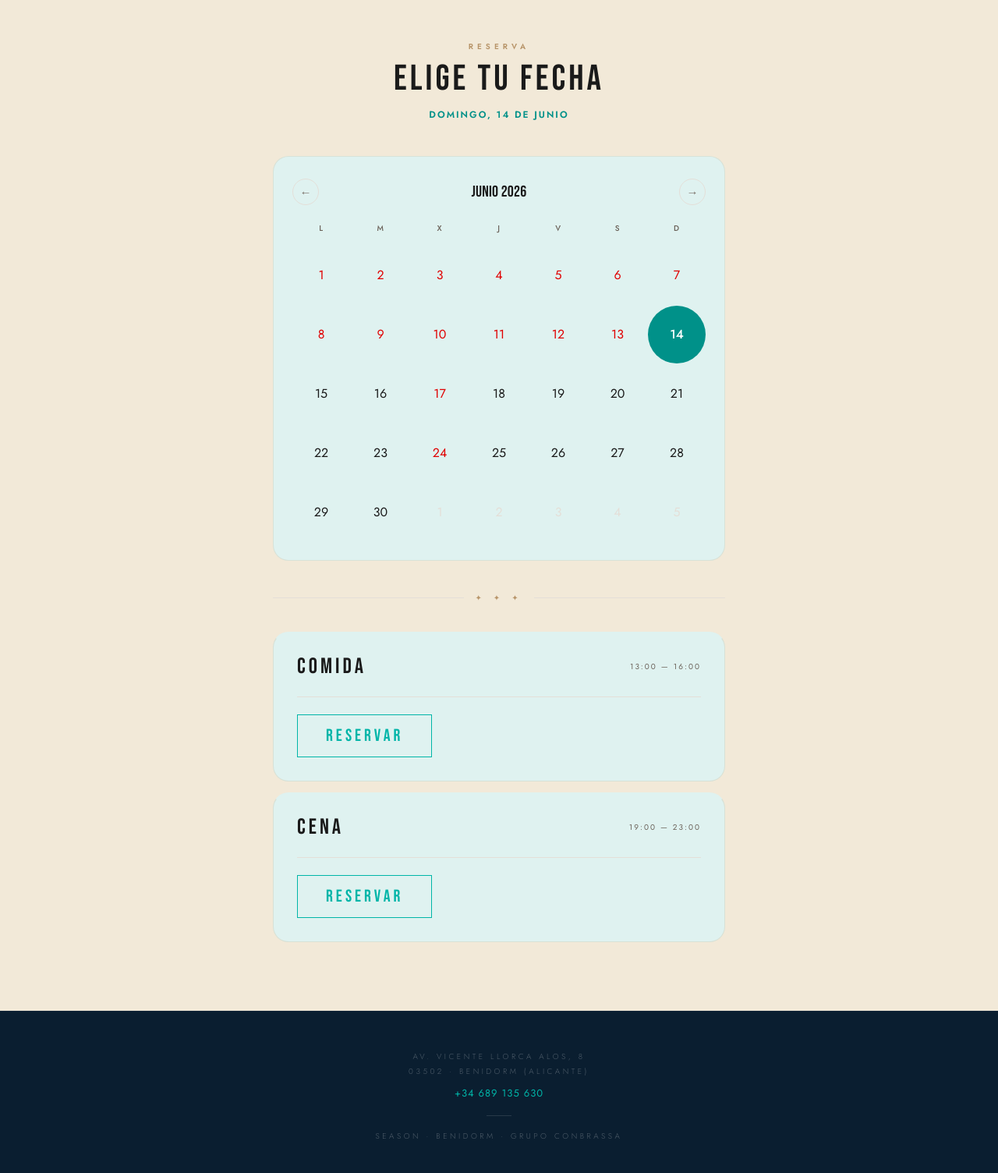
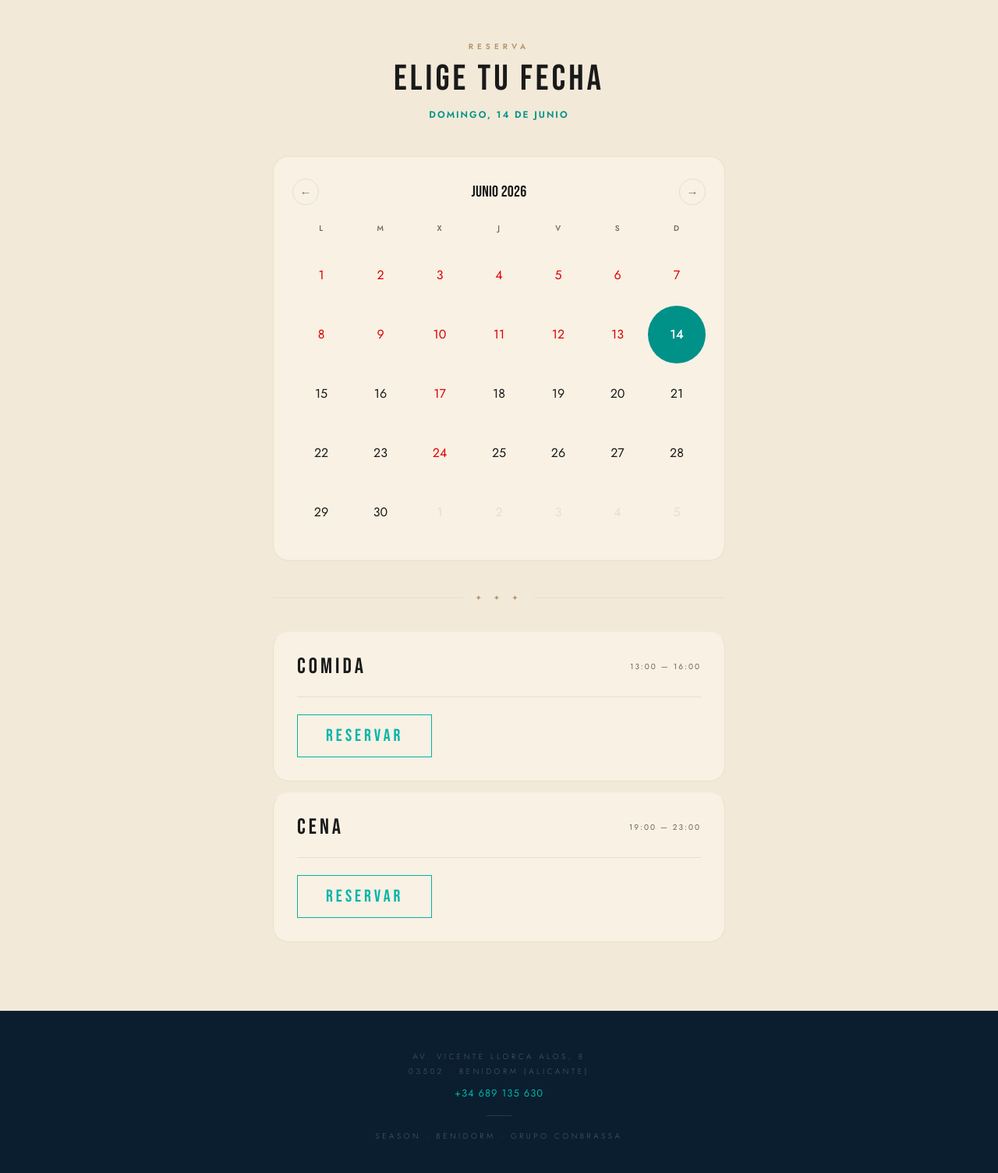
Before and after one commit to gestionempresasip-boop/season-reservas, a Flask app: page /reservas in a window 1280 px wide. Shown: the part 1140-2644 px from the top of the page at 78% size. Run offline with Flask 3, Linux system fonts and the light colour scheme; data comes from the database, SQL or seed files in the repository; parts of the project's set-up code (start-up, migrations or seed data) failed here and were passed over; some libraries are stand-ins or nearby versions.

Commit message:
fix: recuadros vuelven a crema suave #f8f1e4

```diff
--- a/templates/reservas.html
+++ b/templates/reservas.html
@@ -226,7 +226,7 @@
 
         /* ── CALENDAR ── */
         .cal-inline {
-            background: #dff2f0;
+            background: #f8f1e4;
             border-radius: 20px;
             padding: 28px 24px 24px;
             margin-bottom: 40px;
@@ -322,7 +322,7 @@
         /* ── SHIFT CARDS ── */
         .shift-list { display: flex; flex-direction: column; gap: 14px; }
         .shift-card {
-            background: #dff2f0;
+            background: #f8f1e4;
             border-radius: 20px;
             border: 1px solid rgba(180,148,100,0.18);
             border-top: 2px solid transparent;
```
